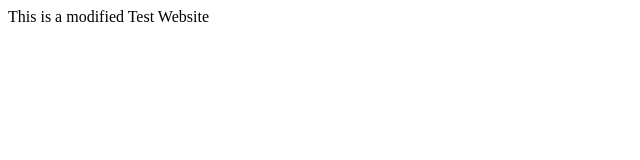
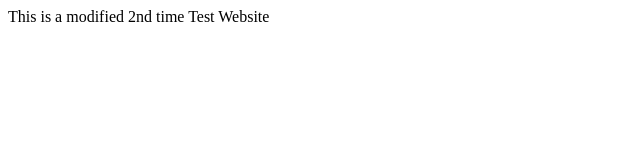
Before and after one commit to letsenzoy/Website, a plain HTML site: page index.html in a window 1280 px wide. Shown: the full height of the page, 0-640 px from the left. Drawn offline with Linux system fonts and the light colour scheme.

Commit message:
Update index.html
fgfdgdf

```diff
--- a/index.html
+++ b/index.html
@@ -1,6 +1,6 @@
 <html>
-<title> Jenkins Test website</title>
+<title> Jenkins Test 2nd website</title>
 <body>
-This is a modified Test  Website
+This is a modified 2nd time Test  Website
 </body>
 </html>
```
